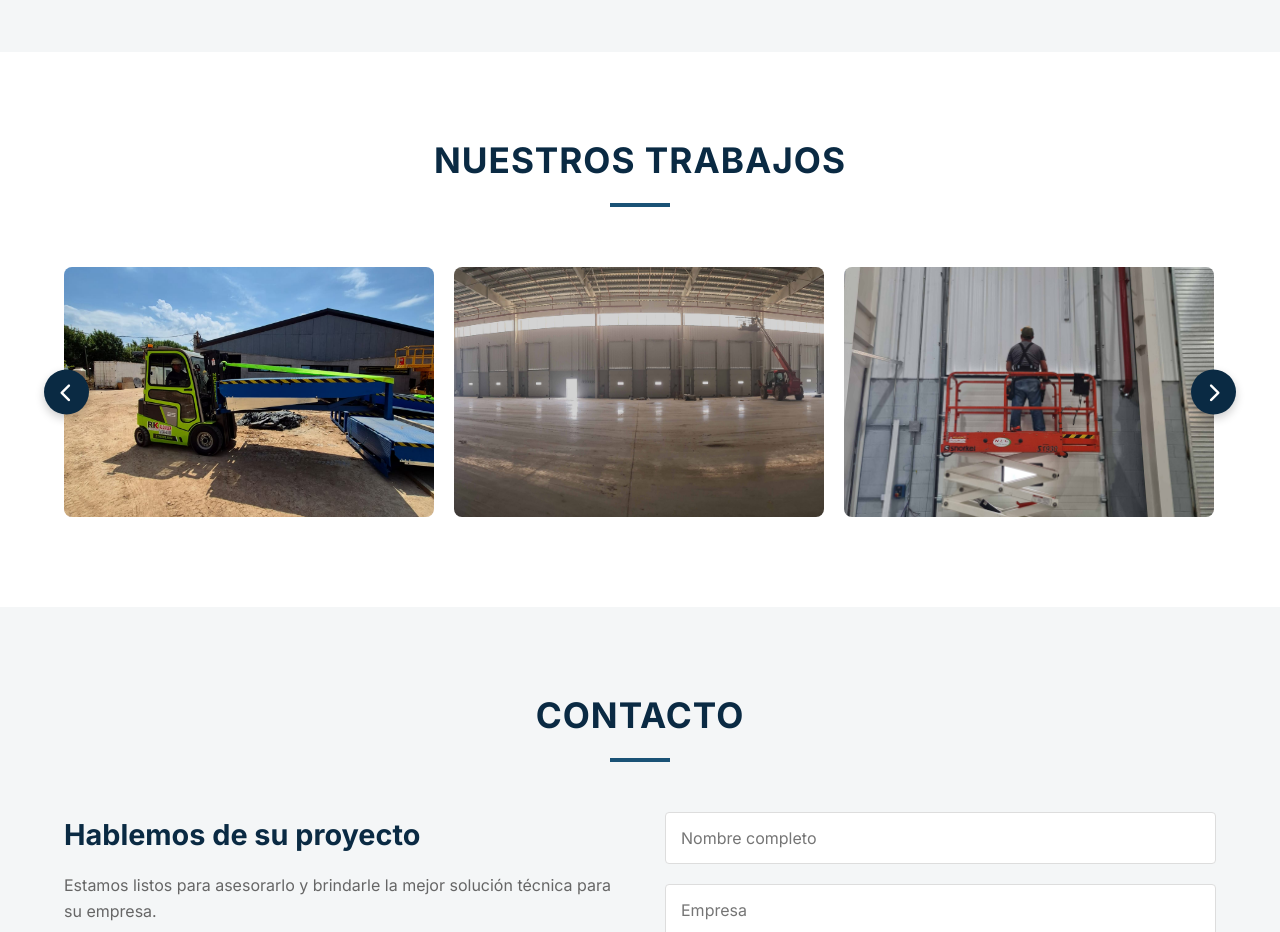
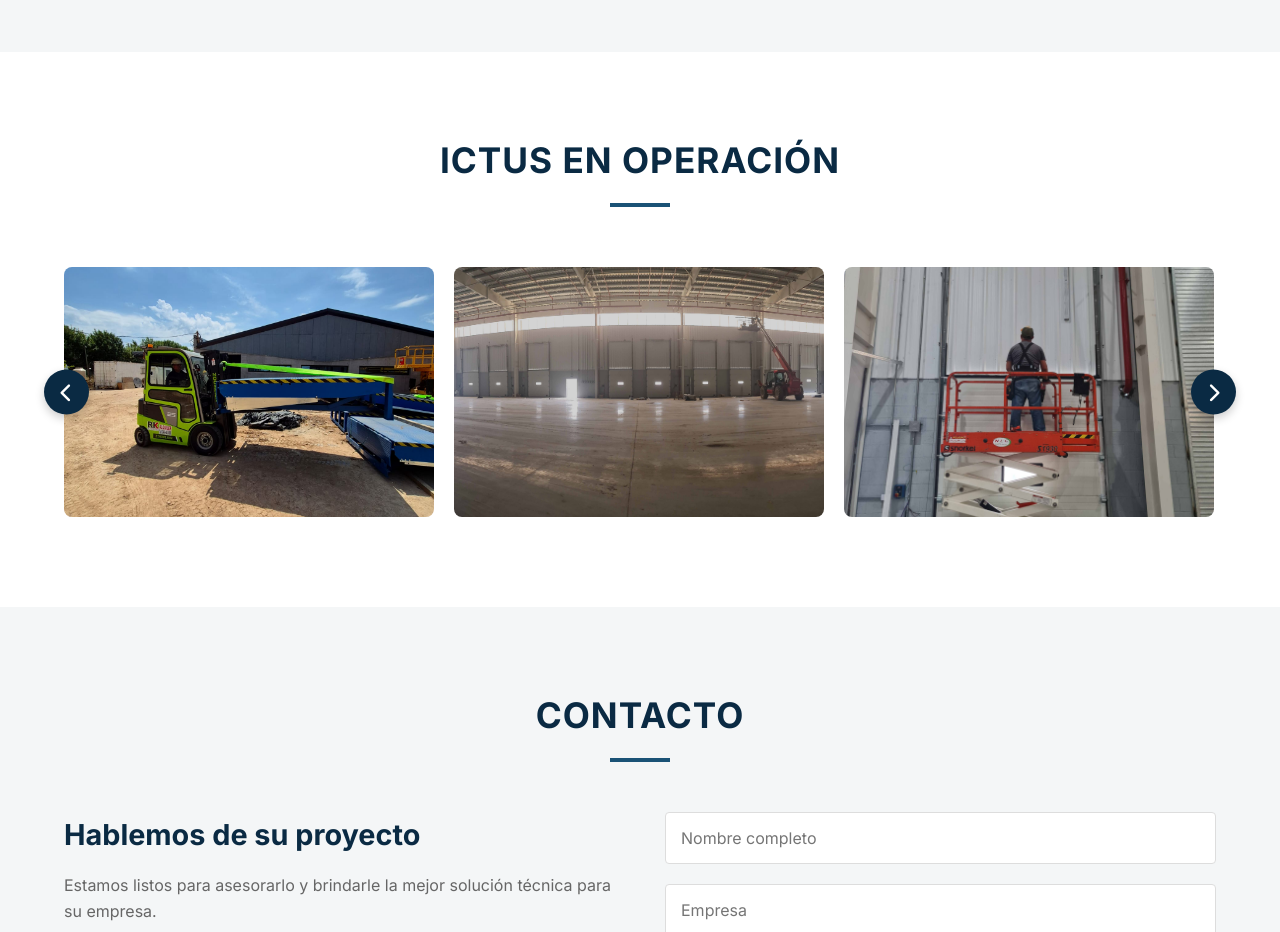
Before and after one commit to ictusazriel/ICTUS, a plain HTML site: page index.html in a window 1280 px wide. Shown: the part 2540-3472 px from the top of the page. Drawn offline with Linux system fonts and the light colour scheme; grey boxes are pictures that could not be loaded.

Commit message:
Update index.html

```diff
--- a/index.html
+++ b/index.html
@@ -142,7 +142,7 @@
     <section id="galeria" class="section">
     <div class="container">
         <div class="section-title fade-in">
-            <h2>Nuestros Trabajos</h2>
+            <h2>ICTUS en operación</h2>
             <div class="divider"></div>
         </div>
 
```
